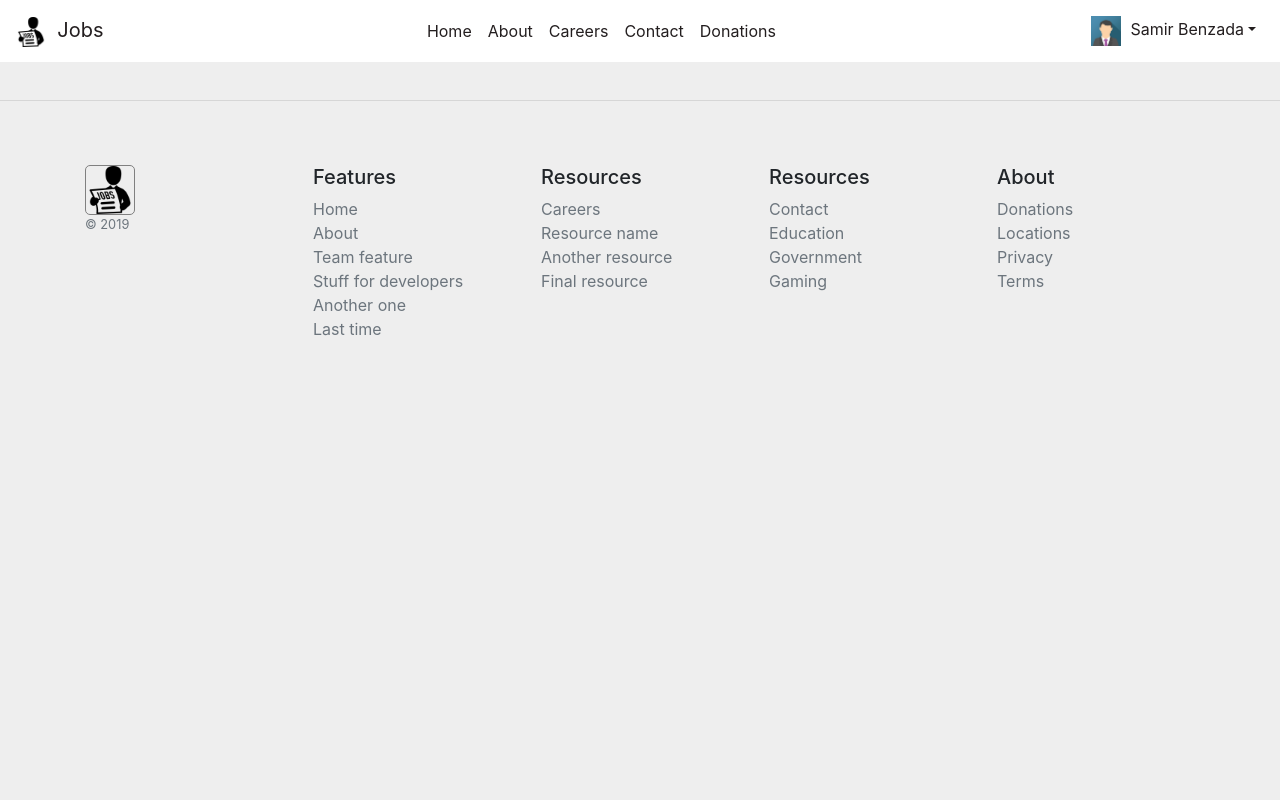
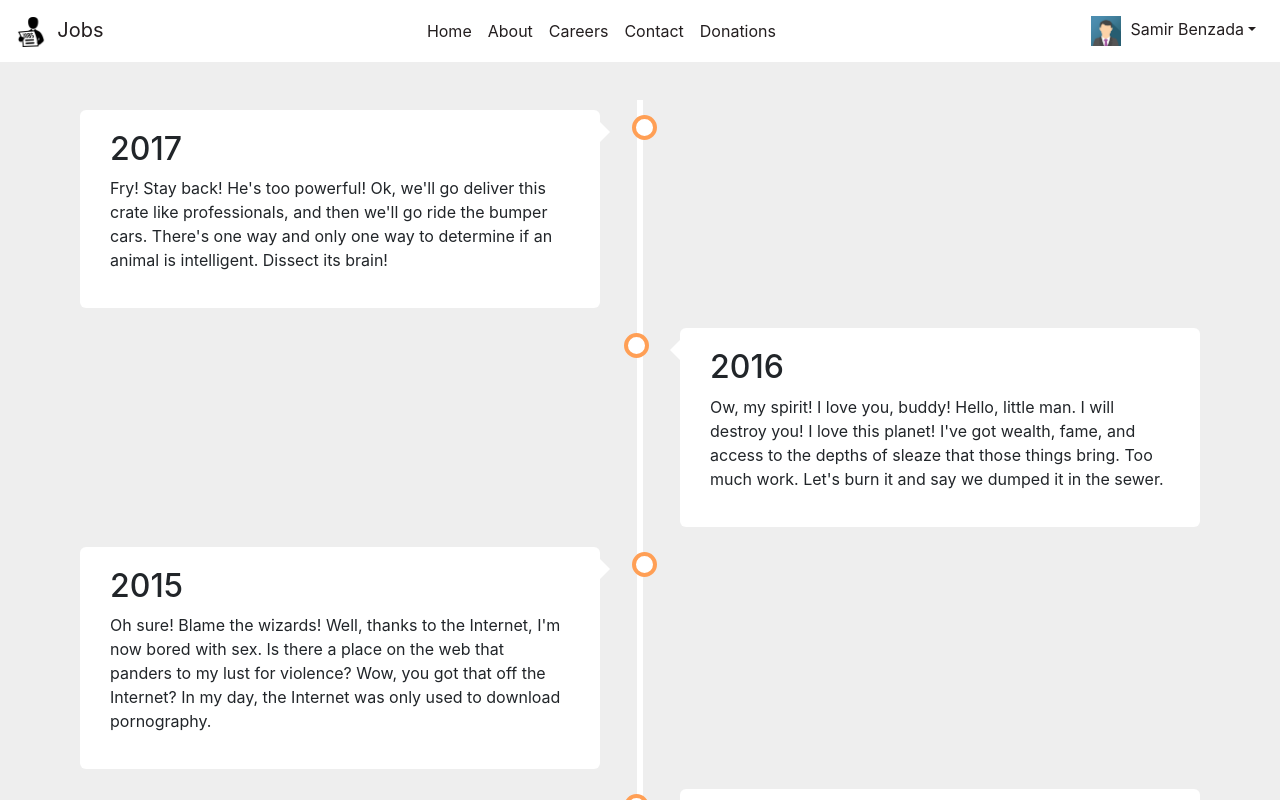
Before and after one commit to lelisloisBen/jobs, a React (Create React App) app: page /Howitwork in a window 1280 px wide. Shown: the top 800 px of the page. Built offline with nearby package versions, Linux system fonts and the light colour scheme.

Commit message:
How it works page

```diff
--- a/src/App.js
+++ b/src/App.js
@@ -10,6 +10,7 @@ import About from './pages/About/About';
 import Careers from './pages/Careers/Careers';
 import Contact from './pages/Contact/Contact';
 import Donations from './pages/Donations/Donations';
+import Howitwork from './pages/Howitwork/Howitwork';
 
 
 function App() {
@@ -22,6 +23,7 @@ function App() {
                 <Route path="/Careers" component={Careers}/>
                 <Route path="/Contact" component={Contact} />
                 <Route path="/Donations" component={Donations} />
+                <Route path="/Howitwork" component={Howitwork} />
                 <Route path="/" exact component={Home} />
             </Switch>
             <Footer/>
--- a/src/components/Footer/Footer.js
+++ b/src/components/Footer/Footer.js
@@ -30,7 +30,7 @@ const Nav = () => {
                 <h5>Resources</h5>
                 <ul className="list-unstyled text-small">
                     <li><Link className="text-muted" to="/Careers">Careers</Link> </li>
-                    <li><Link className="text-muted" to="#">Resource name</Link> </li>
+                    <li><Link className="text-muted" to="/Howitwork">How It Works</Link> </li>
                     <li><Link className="text-muted" to="#">Another resource</Link> </li>
                     <li><Link className="text-muted" to="#">Final resource</Link> </li>
                 </ul>
--- a/src/pages/Howitwork/Howitwork.js
+++ b/src/pages/Howitwork/Howitwork.js
@@ -0,0 +1,55 @@
+import React from 'react';
+import styles from './Howitwork.module.css';
+
+const Howitwork = () => {
+    return (
+        <div className={styles.timeline}>
+            <div className={[styles.container, styles.left].join(' ')}>
+                <div className={styles.content}>
+                <h2>2017</h2>
+                <p>
+                    Fry! Stay back! He's too powerful! Ok, we'll go deliver this crate like professionals, and then we'll go ride the bumper cars. There's one way and only one way to determine if an animal is intelligent. Dissect its brain!
+                </p>
+                </div>
+            </div>
+            <div className={[styles.container,styles.right].join(' ')}>
+                <div className={styles.content}>
+                <h2>2016</h2>
+                <p>
+                    Ow, my spirit! I love you, buddy! Hello, little man. I will destroy you! I love this planet! I've got wealth, fame, and access to the depths of sleaze that those things bring. Too much work. Let's burn it and say we dumped it in the sewer.
+                </p>
+                </div>
+            </div>
+            <div className={[styles.container,styles.left].join(' ')}>
+                <div className={styles.content}>
+                <h2>2015</h2>
+                <p>
+                    Oh sure! Blame the wizards! Well, thanks to the Internet, I'm now bored with sex. Is there a place on the web that panders to my lust for violence? Wow, you got that off the Internet? In my day, the Internet was only used to download pornography.
+                </p>
+                </div>
+            </div>
+            <div className={[styles.container,styles.right].join(' ')}>
+                <div className={styles.content}>
+                <h2>2012</h2>
+                <p>
+                    You lived before you met me?! Why would a robot need to drink? Guards! Bring me the forms I need to fill out to have her taken away! Can we have Bender Burgers again? Incidentally, you have a dime up your nose.
+                </p>
+                </div>
+            </div>
+            <div className={[styles.container,styles.left].join(' ')}>
+                <div className={styles.content}>
+                <h2>2011</h2>
+                <p>Lorem ipsum dolor sit amet, quo ei simul congue exerci, ad nec admodum perfecto mnesarchum, vim ea mazim fierent detracto. Ea quis iuvaret expetendis his, te elit voluptua dignissim per, habeo iusto primis ea eam.</p>
+                </div>
+            </div>
+            <div className={[styles.container,styles.right].join(' ')}>
+                <div className={styles.content}>
+                <h2>2007</h2>
+                <p>Lorem ipsum dolor sit amet, quo ei simul congue exerci, ad nec admodum perfecto mnesarchum, vim ea mazim fierent detracto. Ea quis iuvaret expetendis his, te elit voluptua dignissim per, habeo iusto primis ea eam.</p>
+                </div>
+            </div>
+        </div>
+    );
+}
+
+export default Howitwork;
--- a/src/pages/Howitwork/Howitwork.module.css
+++ b/src/pages/Howitwork/Howitwork.module.css
@@ -0,0 +1,124 @@
+/* The actual timeline (the vertical ruler) */
+.timeline {
+    position: relative;
+    max-width: 1200px;
+    margin: 0 auto;
+  }
+
+  /* The actual timeline (the vertical ruler) */
+  .timeline::after {
+    content: '';
+    position: absolute;
+    width: 6px;
+    background-color: white;
+    top: 0;
+    bottom: 0;
+    left: 50%;
+    margin-left: -3px;
+  }
+
+  /* Container around content */
+  .container {
+    padding: 10px 40px;
+    position: relative;
+    background-color: inherit;
+    width: 50%;
+  }
+
+  /* The circles on the timeline */
+  .container::after {
+    content: '';
+    position: absolute;
+    width: 25px;
+    height: 25px;
+    right: -17px;
+    background-color: white;
+    border: 4px solid #FF9F55;
+    top: 15px;
+    border-radius: 50%;
+    z-index: 1;
+  }
+
+  /* Place the container to the left */
+  .left {
+    left: 0;
+  }
+
+  /* Place the container to the right */
+  .right {
+    left: 50%;
+  }
+
+  /* Add arrows to the left container (pointing right) */
+  .left::before {
+    content: " ";
+    height: 0;
+    position: absolute;
+    top: 22px;
+    width: 0;
+    z-index: 1;
+    right: 30px;
+    border: medium solid white;
+    border-width: 10px 0 10px 10px;
+    border-color: transparent transparent transparent white;
+  }
+
+  /* Add arrows to the right container (pointing left) */
+  .right::before {
+    content: " ";
+    height: 0;
+    position: absolute;
+    top: 22px;
+    width: 0;
+    z-index: 1;
+    left: 30px;
+    border: medium solid white;
+    border-width: 10px 10px 10px 0;
+    border-color: transparent white transparent transparent;
+  }
+
+  /* Fix the circle for containers on the right side */
+  .right::after {
+    left: -16px;
+  }
+
+  /* The actual content */
+  .content {
+    padding: 20px 30px;
+    background-color: white;
+    position: relative;
+    border-radius: 6px;
+  }
+
+  /* Media queries - Responsive timeline on screens less than 600px wide */
+  @media screen and (max-width: 600px) {
+    /* Place the timelime to the left */
+    .timeline::after {
+    left: 31px;
+    }
+
+    /* Full-width containers */
+    .container {
+    width: 100%;
+    padding-left: 70px;
+    padding-right: 25px;
+    }
+
+    /* Make sure that all arrows are pointing leftwards */
+    .container::before {
+    left: 60px;
+    border: medium solid white;
+    border-width: 10px 10px 10px 0;
+    border-color: transparent white transparent transparent;
+    }
+
+    /* Make sure all circles are at the same spot */
+    .left::after, .right::after {
+    left: 15px;
+    }
+
+    /* Make all right containers behave like the left ones */
+    .right {
+    left: 0%;
+    }
+  }
```
